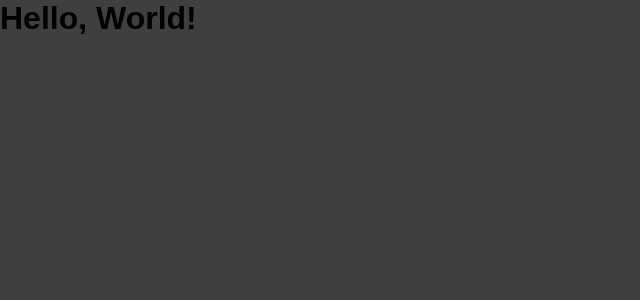
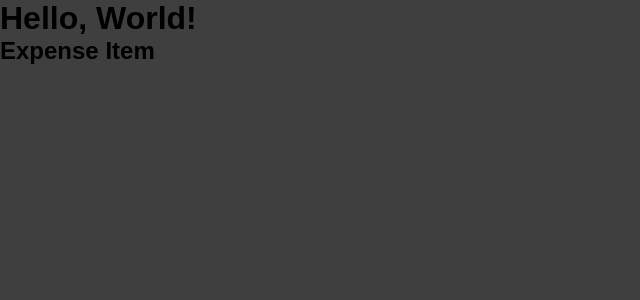
Before and after one commit to jamezaguiar/react-complete-guide, a React (Create React App) app: page / in a window 1280 px wide. Shown: the top 300 px of the page, without its empty margins (0-640 px from the left). Built offline with nearby package versions, Linux system fonts and the light colour scheme.

Commit message:
Building a First Custom Component

```diff
--- a/src/App.js
+++ b/src/App.js
@@ -1,5 +1,12 @@
+import ExpenseItem from './components/ExpenseItem';
+
 const App = () => {
-  return <h1>Hello, World!</h1>;
+  return (
+    <div>
+      <h1>Hello, World!</h1>
+      <ExpenseItem />
+    </div>
+  );
 };
 
 export default App;
--- /dev/null
+++ b/src/components/ExpenseItem.js
@@ -0,0 +1,9 @@
+const ExpenseItem = () => {
+  return (
+    <div className="expense-item">
+      <h2>Expense Item</h2>
+    </div>
+  );
+};
+
+export default ExpenseItem;
```
